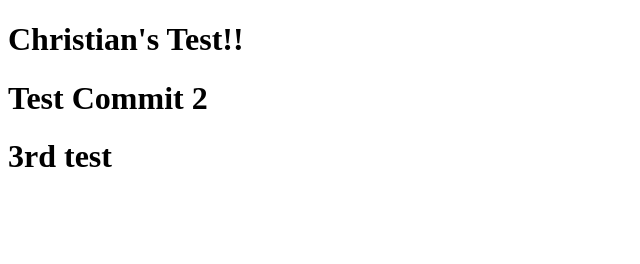
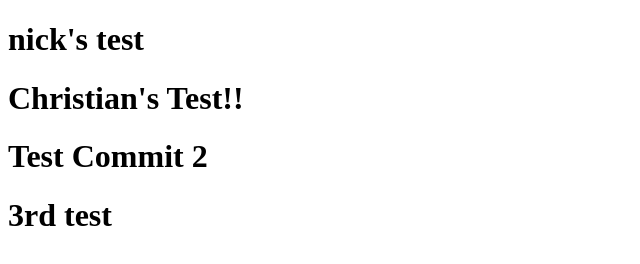
Before and after one commit to therealchristianreed/christest, a plain HTML site: page index.html in a window 1280 px wide. Shown: the whole page, without its empty margins (0-640 px from the left). Drawn offline with Linux system fonts and the light colour scheme.

Commit message:
nick's test changes

```diff
--- a/index.html
+++ b/index.html
@@ -8,6 +8,7 @@
 </head>
 
 <body>
+    <h1>nick's test</h1>
     <H1>Christian's Test!!</H1>
     <h1>Test Commit 2</h1>
     <h1>3rd test</h1>
```
